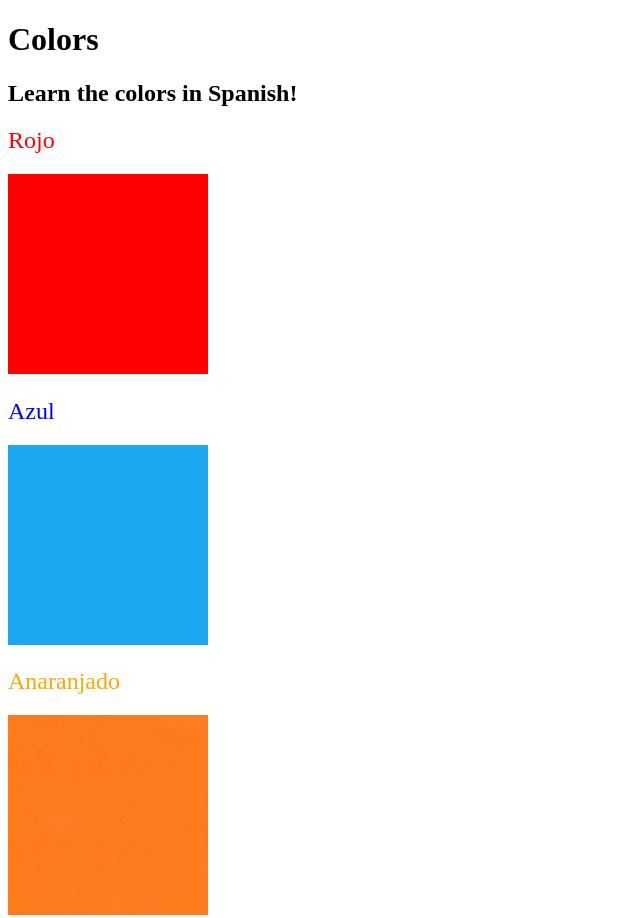
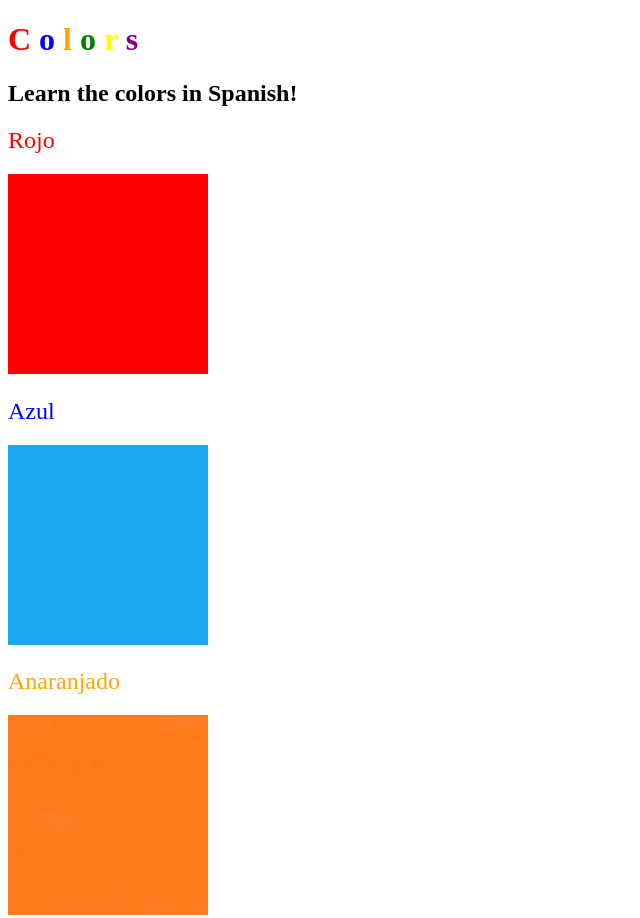
Before and after one commit to Leo-Luz-code/web-course, a plain HTML site: page Personal Projects/Color Vocab/index.html in a window 1280 px wide. Shown: the top 918 px of the page, without its empty margins (0-640 px from the left). Drawn offline with Linux system fonts and the light colour scheme.

Commit message:
feat(5.4): set rainbow style to title

```diff
--- a/Personal Projects/Color Vocab/index.html
+++ b/Personal Projects/Color Vocab/index.html
@@ -7,7 +7,15 @@
   </head>
 
   <body>
-    <h1>Colors</h1>
+    <h1>
+      <span id="red">C</span>
+      <span id="blue">o</span>
+      <span id="orange">l</span>
+      <span id="green">o</span>
+      <span id="yellow">r</span>
+      <span id="purple">s</span>
+    </h1>
+
     <h2>Learn the colors in Spanish!</h2>
     <h2 class="color-title" id="red">Rojo</h2>
     <img src="./assets/images/red.png" alt="red" />
@@ -25,18 +33,3 @@
     <img src="./assets/images/yellow.png" alt="yellow" />
   </body>
 </html>
-
-<!--
-TODOs
-IMPORTANT: You should not need to make ANY CHANGES to index.html
-All code should be written in your CSS file.
-
-1. Create a CSS file and incorporate it as an external stylesheet.
-2. Use CSS to style each of the color titles to meaning.
-Hint: Use the id to help if you don't know the words in spanish.
-3. Use CSS to change all the color titles to have "font-weight: normal;"
-4. Use CSS (not HTML) to make all the images 200px heigh and 200px wide.
-Hint:
-https://developer.mozilla.org/en-US/docs/Web/CSS/height
-https://developer.mozilla.org/en-US/docs/Web/CSS/width
--->
--- a/Personal Projects/Color Vocab/style.css
+++ b/Personal Projects/Color Vocab/style.css
@@ -26,3 +26,7 @@ img {
 #yellow {
   color: yellow;
 }
+
+#purple {
+  color: purple;
+}
```
